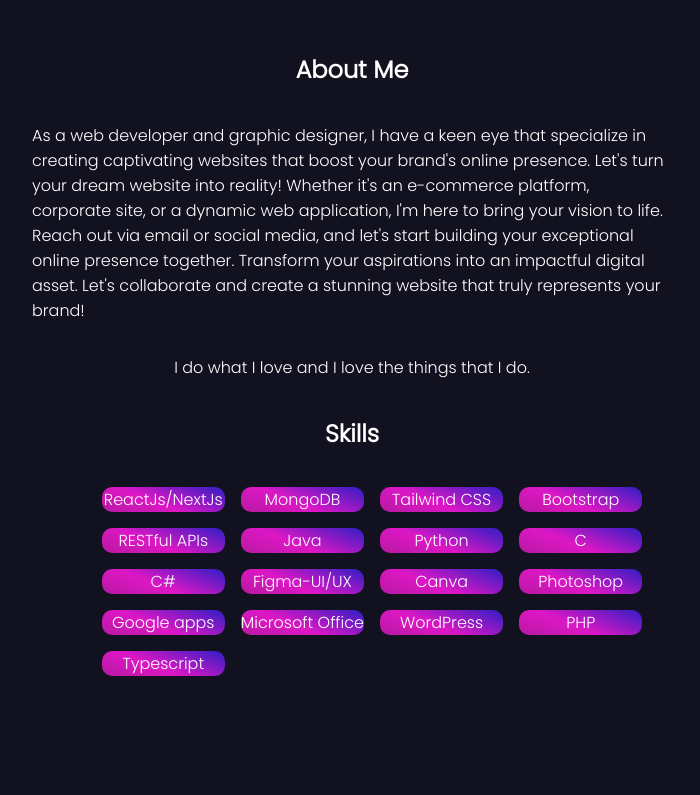
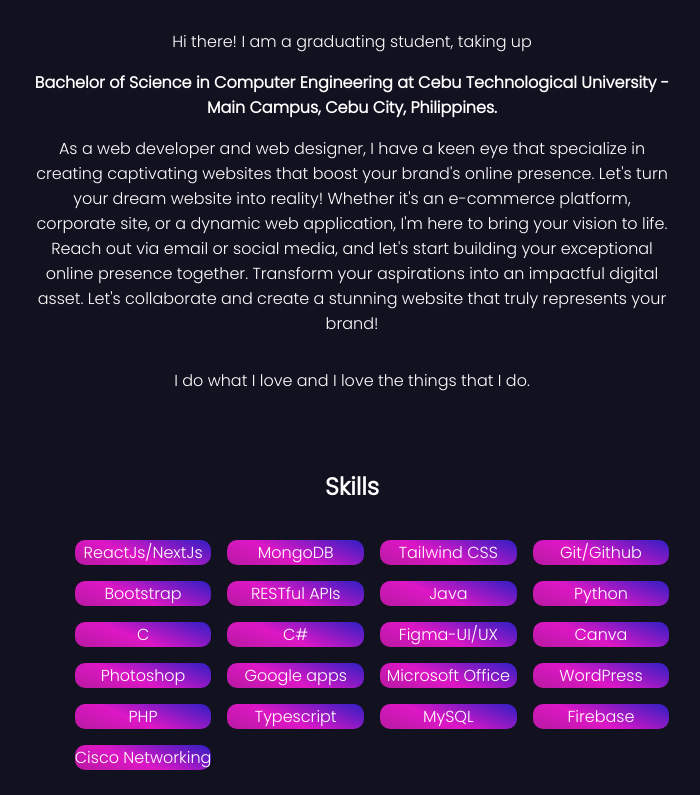
Before and after one commit to LeNikki/Satiembre-Portfolio, a React (Create React App) app: page / in a window 1280 px wide. Shown: the part 1000-1795 px from the top of the page, without its empty margins (288-988 px from the left). Built offline with nearby package versions, Linux system fonts and the light colour scheme.

Commit message:
additional skills

```diff
--- a/src/Components/about.tsx
+++ b/src/Components/about.tsx
@@ -17,28 +17,36 @@ function About(props) {
           <strong>About Me</strong>
         </h2>
 
-        <p>
-          As a web developer and graphic designer, I have a keen eye that
-          specialize in creating captivating websites that boost your brand's
-          online presence. Let's turn your dream website into reality! Whether
-          it's an e-commerce platform, corporate site, or a dynamic web
-          application, I'm here to bring your vision to life. Reach out via
-          email or social media, and let's start building your exceptional
-          online presence together. Transform your aspirations into an impactful
-          digital asset. Let's collaborate and create a stunning website that
-          truly represents your brand!
+        <p style={{ "text-align": "center" }}>
+          Hi there! I am a graduating student, taking up
+          <p>
+            <b>
+              Bachelor of Science in Computer Engineering at Cebu Technological
+              University - Main Campus, Cebu City, Philippines.
+            </b>
+          </p>
+          As a web developer and web designer, I have a keen eye that specialize
+          in creating captivating websites that boost your brand's online
+          presence. Let's turn your dream website into reality! Whether it's an
+          e-commerce platform, corporate site, or a dynamic web application, I'm
+          here to bring your vision to life. Reach out via email or social
+          media, and let's start building your exceptional online presence
+          together. Transform your aspirations into an impactful digital asset.
+          Let's collaborate and create a stunning website that truly represents
+          your brand!
         </p>
         <p className="quote">
           I do what I love and I love the things that I do.
         </p>
+        <h2></h2>
         <h2>
           <strong>Skills</strong>
         </h2>
-
         <ul className="skills-ul">
           <li> ReactJs/NextJs </li>
           <li>MongoDB</li>
           <li>Tailwind CSS</li>
+          <li>Git/Github</li>
           <li>Bootstrap</li>
           <li>RESTful APIs</li>
           <li>Java</li>
@@ -53,6 +61,9 @@ function About(props) {
           <li>WordPress</li>
           <li>PHP</li>
           <li>Typescript</li>
+          <li>MySQL</li>
+          <li>Firebase</li>
+          <li>Cisco Networking</li>
         </ul>
       </div>
     </div>
```
Also changed, not shown: src/App.css (+8 -9 lines).
